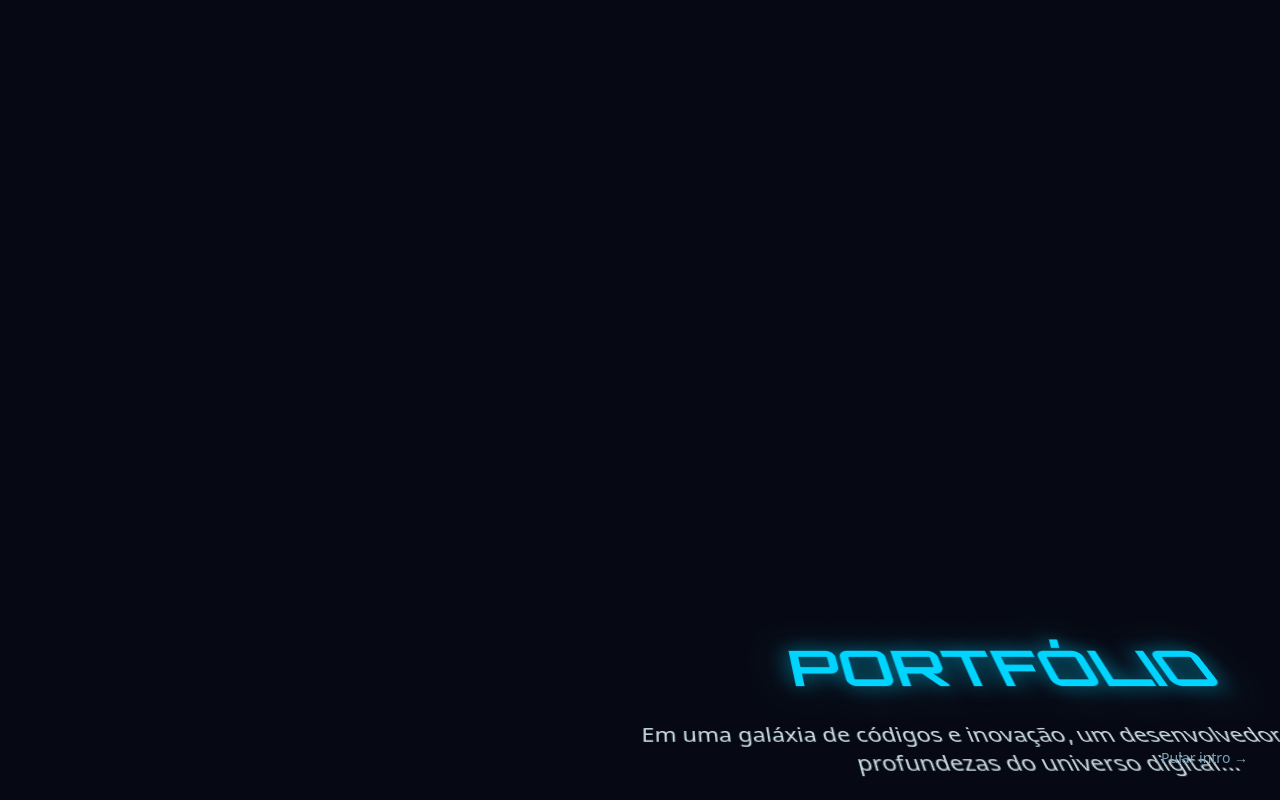
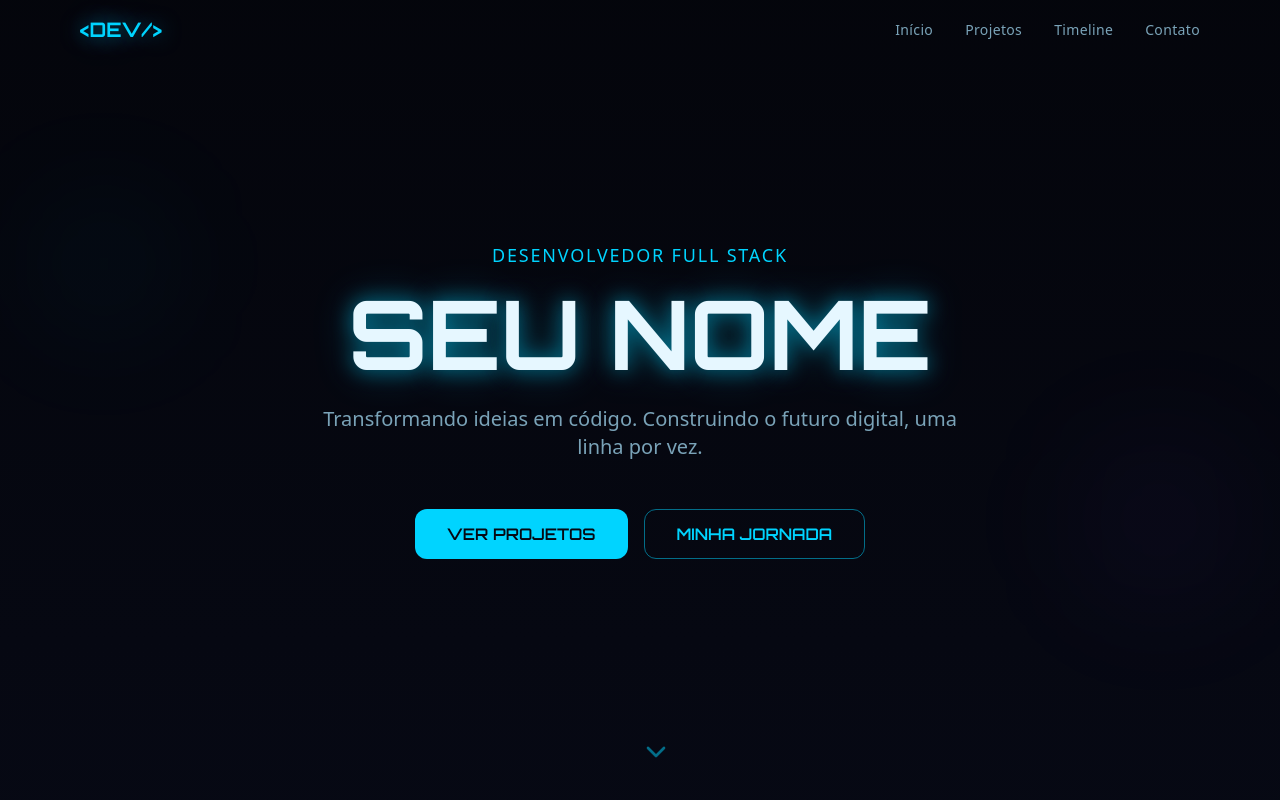
Before and after one commit to biaag10/bianca-portfolio-v2, a React (Vite) app: page / in a window 1280 px wide. Shown: the top 800 px of the page. Built offline with nearby package versions, Linux system fonts and the light colour scheme; the HTML template or start-up script is replaced by a standard one.

Commit message:
style: remocao da introducao de star wars

```diff
--- a/src/App.tsx
+++ b/src/App.tsx
@@ -21,7 +21,6 @@ const App = () => (
       <BrowserRouter basename={basename}>
         <Routes>
           <Route path="/" element={<Index />} />
-          {/* ADD ALL CUSTOM ROUTES ABOVE THE CATCH-ALL "*" ROUTE */}
           <Route path="*" element={<NotFound />} />
         </Routes>
       </BrowserRouter>
--- a/src/components/Contact.tsx
+++ b/src/components/Contact.tsx
@@ -35,7 +35,7 @@ const Contact = () => {
         </div>
 
         <a
-          href="mailto:seu@email.com"
+          href="mailto:biancandradegalvao@outlook.com"
           className="inline-block px-10 py-4 bg-gradient-to-r from-primary to-accent text-primary-foreground font-display font-bold rounded-lg hover:opacity-90 transition-opacity"
         >
           ENVIAR MENSAGEM
--- a/src/components/Footer.tsx
+++ b/src/components/Footer.tsx
@@ -3,7 +3,7 @@ const Footer = () => {
     <footer className="py-8 px-4 border-t border-border/50">
       <div className="max-w-6xl mx-auto text-center">
         <p className="text-muted-foreground font-body text-sm">
-          © {new Date().getFullYear()} Seu Nome. Todos os direitos reservados.
+          © {new Date().getFullYear()}. Bianca Andrade Galvão. Todos os direitos reservados.
         </p>
         <p className="text-muted-foreground/50 font-body text-xs mt-2">
           Desenvolvido com React & TypeScript
--- a/src/components/StarField.tsx
+++ b/src/components/StarField.tsx
@@ -1,44 +1,44 @@
-import { useEffect, useRef } from "react";
+// import { useEffect, useRef } from "react";
 
-const StarField = () => {
-  const containerRef = useRef<HTMLDivElement>(null);
+// const StarField = () => {
+//   const containerRef = useRef<HTMLDivElement>(null);
 
-  useEffect(() => {
-    const container = containerRef.current;
-    if (!container) return;
+//   useEffect(() => {
+//     const container = containerRef.current;
+//     if (!container) return;
 
-    const stars: HTMLDivElement[] = [];
-    const starCount = 150;
+//     const stars: HTMLDivElement[] = [];
+//     const starCount = 150;
 
-    for (let i = 0; i < starCount; i++) {
-      const star = document.createElement("div");
-      star.className = "absolute rounded-full bg-foreground";
+//     for (let i = 0; i < starCount; i++) {
+//       const star = document.createElement("div");
+//       star.className = "absolute rounded-full bg-foreground";
 
-      const size = Math.random() * 2 + 1;
-      star.style.width = `${size}px`;
-      star.style.height = `${size}px`;
-      star.style.left = `${Math.random() * 100}%`;
-      star.style.top = `${Math.random() * 100}%`;
-      star.style.opacity = `${Math.random() * 0.7 + 0.3}`;
-      star.style.animationDelay = `${Math.random() * 3}s`;
-      star.classList.add("animate-twinkle");
+//       const size = Math.random() * 2 + 1;
+//       star.style.width = `${size}px`;
+//       star.style.height = `${size}px`;
+//       star.style.left = `${Math.random() * 100}%`;
+//       star.style.top = `${Math.random() * 100}%`;
+//       star.style.opacity = `${Math.random() * 0.7 + 0.3}`;
+//       star.style.animationDelay = `${Math.random() * 3}s`;
+//       star.classList.add("animate-twinkle");
 
-      container.appendChild(star);
-      stars.push(star);
-    }
+//       container.appendChild(star);
+//       stars.push(star);
+//     }
 
-    return () => {
-      stars.forEach((star) => star.remove());
-    };
-  }, []);
+//     return () => {
+//       stars.forEach((star) => star.remove());
+//     };
+//   }, []);
 
-  return (
-    <div
-      ref={containerRef}
-      className="fixed inset-0 overflow-hidden pointer-events-none z-0"
-      aria-hidden="true"
-    />
-  );
-};
+//   return (
+//     <div
+//       ref={containerRef}
+//       className="fixed inset-0 overflow-hidden pointer-events-none z-0"
+//       aria-hidden="true"
+//     />
+//   );
+// };
 
-export default StarField;
+// export default StarField;
--- a/src/components/StarWarsIntro.tsx
+++ b/src/components/StarWarsIntro.tsx
@@ -1,74 +1,74 @@
-import { useEffect, useState } from "react";
+// import { useEffect, useState } from "react";
 
-interface StarWarsIntroProps {
-  onComplete: () => void;
-}
+// interface StarWarsIntroProps {
+//   onComplete: () => void;
+// }
 
-const StarWarsIntro = ({ onComplete }: StarWarsIntroProps) => {
-  const [showCrawl, setShowCrawl] = useState(false);
+// const StarWarsIntro = ({ onComplete }: StarWarsIntroProps) => {
+//   const [showCrawl, setShowCrawl] = useState(false);
 
-  useEffect(() => {
-    const timer1 = setTimeout(() => setShowCrawl(true), 500);
-    const timer2 = setTimeout(() => onComplete(), 8000);
+//   useEffect(() => {
+//     const timer1 = setTimeout(() => setShowCrawl(true), 500);
+//     const timer2 = setTimeout(() => onComplete(), 8000);
 
-    return () => {
-      clearTimeout(timer1);
-      clearTimeout(timer2);
-    };
-  }, [onComplete]);
+//     return () => {
+//       clearTimeout(timer1);
+//       clearTimeout(timer2);
+//     };
+//   }, [onComplete]);
 
-  return (
-    <div className="fixed inset-0 z-50 bg-background flex items-center justify-center overflow-hidden">
-      {/* Initial title */}
-      <div
-        className={`absolute text-center transition-all duration-1000 ${
-          showCrawl ? "opacity-0 scale-150" : "opacity-100 scale-100"
-        }`}
-      >
-        <p className="text-primary text-lg tracking-[0.5em] mb-4 font-body">
-          HÁ MUITO CÓDIGO ATRÁS...
-        </p>
-      </div>
+//   return (
+//     <div className="fixed inset-0 z-50 bg-background flex items-center justify-center overflow-hidden">
+//       {/* Initial title */}
+//       <div
+//         className={`absolute text-center transition-all duration-1000 ${
+//           showCrawl ? "opacity-0 scale-150" : "opacity-100 scale-100"
+//         }`}
+//       >
+//         <p className="text-primary text-lg tracking-[0.5em] mb-4 font-body">
+//           HÁ MUITO CÓDIGO ATRÁS...
+//         </p>
+//       </div>
 
-      {/* Star Wars crawl */}
-      <div
-        className={`perspective-container w-full h-full absolute transition-opacity duration-1000 ${
-          showCrawl ? "opacity-100" : "opacity-0"
-        }`}
-      >
-        <div className="star-wars-text absolute bottom-0 left-1/2 -translate-x-1/2 w-[90%] max-w-2xl text-center">
-          <h1 className="text-primary text-4xl md:text-6xl font-display font-bold mb-8 glow-text">
-            PORTFÓLIO
-          </h1>
-          <div className="text-foreground/90 text-lg md:text-xl leading-relaxed space-y-6 font-body">
-            <p>
-              Em uma galáxia de códigos e inovação, um desenvolvedor emergiu das
-              profundezas do universo digital...
-            </p>
-            <p>
-              Armado com TypeScript, React e determinação inabalável, ele
-              embarcou em uma jornada épica através de frameworks e paradigmas.
-            </p>
-            <p>
-              Cada projeto, uma nova aventura. Cada linha de código, um passo em
-              direção ao futuro da tecnologia.
-            </p>
-            <p className="text-primary font-semibold">
-              Esta é a história de transformação digital...
-            </p>
-          </div>
-        </div>
-      </div>
+//       {/* Star Wars crawl */}
+//       <div
+//         className={`perspective-container w-full h-full absolute transition-opacity duration-1000 ${
+//           showCrawl ? "opacity-100" : "opacity-0"
+//         }`}
+//       >
+//         <div className="star-wars-text absolute bottom-0 left-1/2 -translate-x-1/2 w-[90%] max-w-2xl text-center">
+//           <h1 className="text-primary text-4xl md:text-6xl font-display font-bold mb-8 glow-text">
+//             PORTFÓLIO
+//           </h1>
+//           <div className="text-foreground/90 text-lg md:text-xl leading-relaxed space-y-6 font-body">
+//             <p>
+//               Em uma galáxia de códigos e inovação, um desenvolvedor emergiu das
+//               profundezas do universo digital...
+//             </p>
+//             <p>
+//               Armado com TypeScript, React e determinação inabalável, ele
+//               embarcou em uma jornada épica através de frameworks e paradigmas.
+//             </p>
+//             <p>
+//               Cada projeto, uma nova aventura. Cada linha de código, um passo em
+//               direção ao futuro da tecnologia.
+//             </p>
+//             <p className="text-primary font-semibold">
+//               Esta é a história de transformação digital...
+//             </p>
+//           </div>
+//         </div>
+//       </div>
 
-      {/* Skip button */}
-      <button
-        onClick={onComplete}
-        className="absolute bottom-8 right-8 text-muted-foreground hover:text-primary transition-colors font-body text-sm"
-      >
-        Pular intro →
-      </button>
-    </div>
-  );
-};
+//       {/* Skip button */}
+//       <button
+//         onClick={onComplete}
+//         className="absolute bottom-8 right-8 text-muted-foreground hover:text-primary transition-colors font-body text-sm"
+//       >
+//         Pular intro →
+//       </button>
+//     </div>
+//   );
+// };
 
-export default StarWarsIntro;
+// export default StarWarsIntro;
--- a/src/pages/Index.tsx
+++ b/src/pages/Index.tsx
@@ -1,6 +1,6 @@
 import { useState } from "react";
-import StarField from "@/components/StarField";
-import StarWarsIntro from "@/components/StarWarsIntro";
+// import StarField from "@/components/StarField";
+// import StarWarsIntro from "@/components/StarWarsIntro";
 import Navbar from "@/components/Navbar";
 import Hero from "@/components/Hero";
 import Projects from "@/components/Projects";
@@ -9,18 +9,18 @@ import Contact from "@/components/Contact";
 import Footer from "@/components/Footer";
 
 const Index = () => {
-  const [showIntro, setShowIntro] = useState(true);
+  // const [showIntro, setShowIntro] = useState(true);
 
   return (
     <>
-      {showIntro && <StarWarsIntro onComplete={() => setShowIntro(false)} />}
+      {/* {showIntro && <StarWarsIntro onComplete={() => setShowIntro(false)} />} */}
 
-      <div
+      {/* <div
         className={`min-h-screen transition-opacity duration-1000 ${
           showIntro ? "opacity-0" : "opacity-100"
         }`}
-      >
-        <StarField />
+      > */}
+        {/* <StarField /> */}
         <Navbar />
         <main className="relative z-10">
           <Hero />
@@ -29,7 +29,7 @@ const Index = () => {
           <Contact />
         </main>
         <Footer />
-      </div>
+      {/* </div> */}
     </>
   );
 };
```
